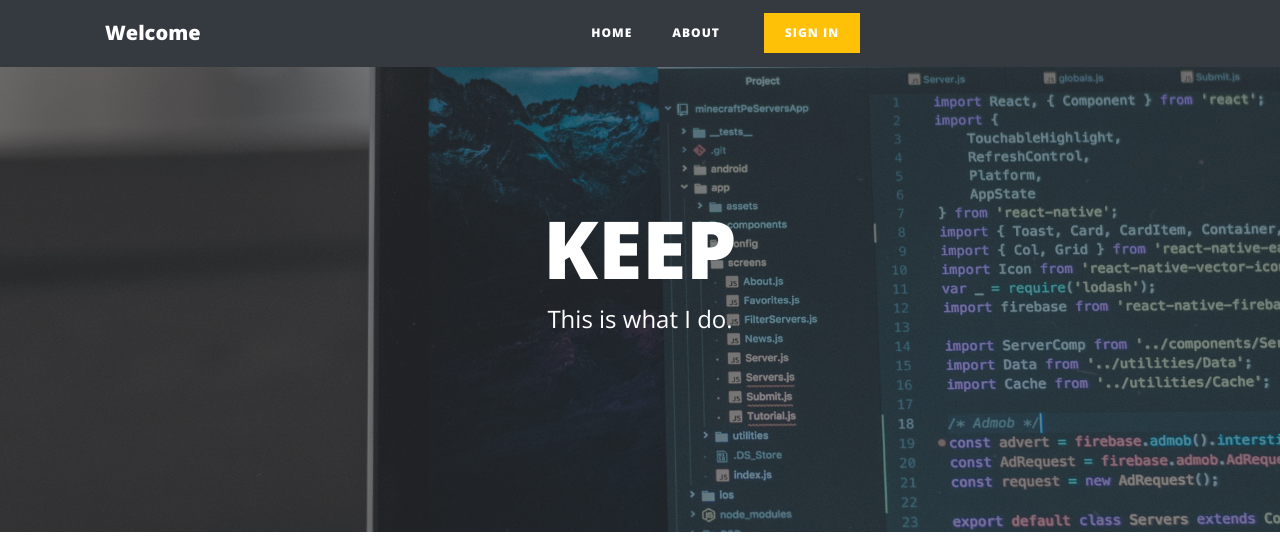
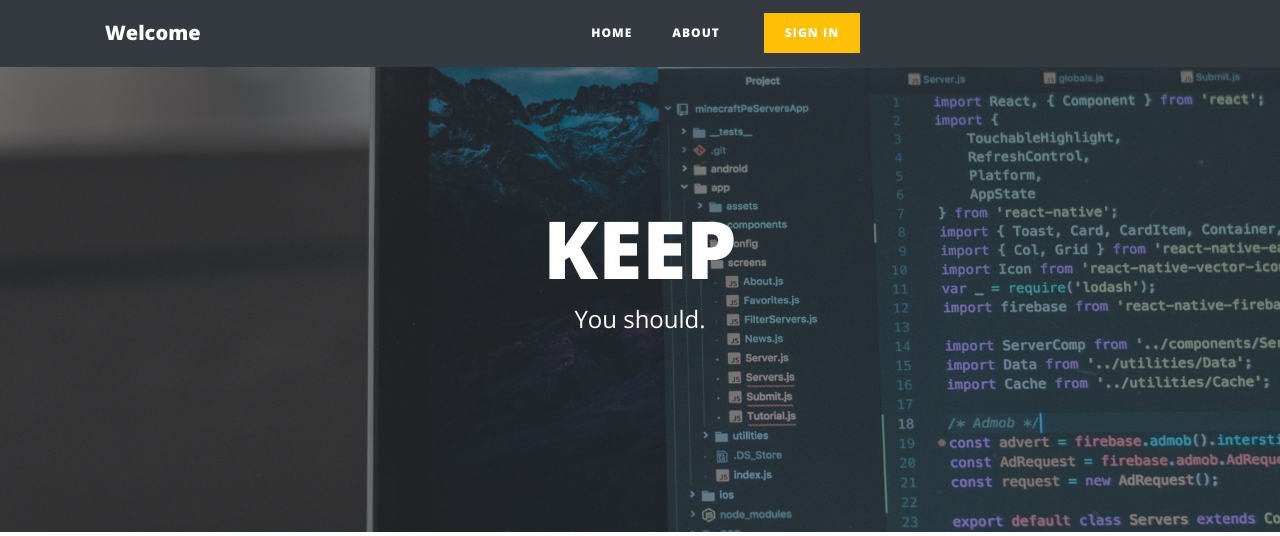
Before and after one commit to samwendo/test-run, a Flask app: page /about in a window 1280 px wide. Shown: the top 536 px of the page. Run offline with Flask 2, Linux system fonts and the light colour scheme; some libraries are stand-ins or nearby versions.

Commit message:
about me

```diff
--- a/app/templates/about.html
+++ b/app/templates/about.html
@@ -9,7 +9,7 @@
       <div class="col-lg-8 col-md-10 mx-auto">
         <div class="page-heading">
           <h1>KEEP</h1>
-          <span class="subheading">This is what I do.</span>
+          <span class="subheading">You should.</span>
         </div>
       </div>
     </div>
```
